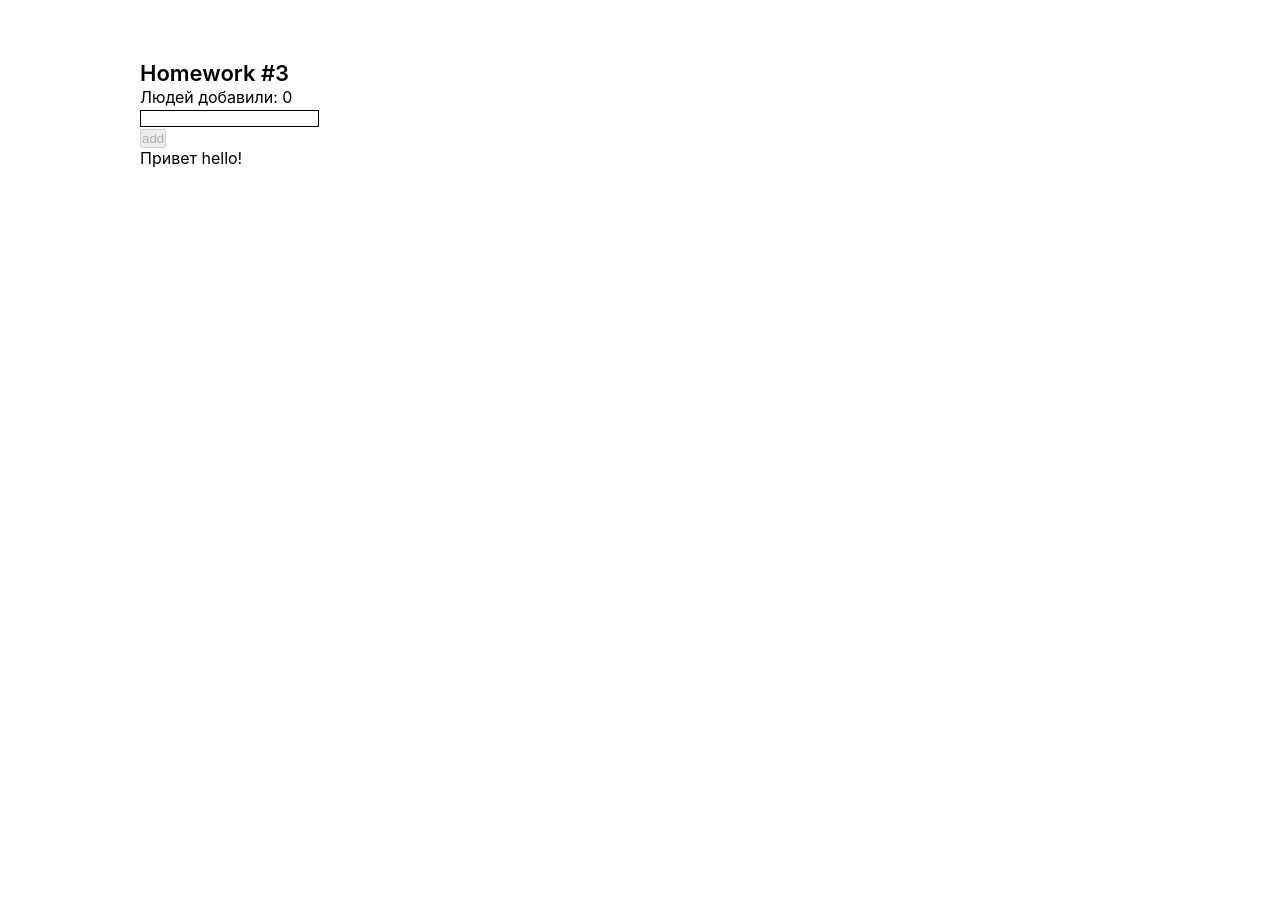
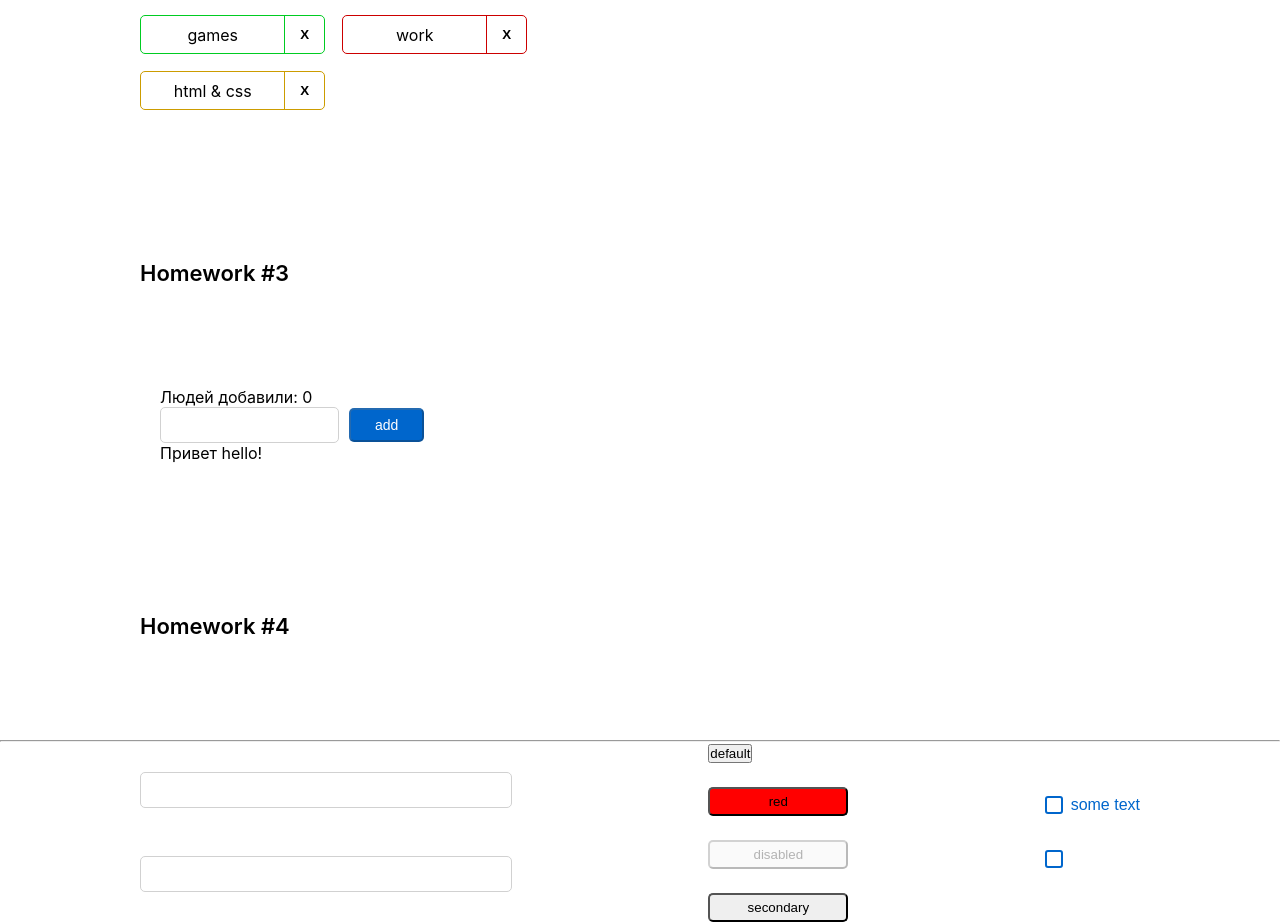
Before and after one commit to Rosh95/hws2-master, a React (Create React App) app: page / in a window 1280 px wide. Shown: the part 999-1921 px from the top of the page. Before the commit the page ends 1167 px from the top, so only its background shows below. Built offline with nearby package versions, Linux system fonts and the light colour scheme.

Commit message:
did fourth Homework

```diff
--- a/src/s1-main/App.module.css
+++ b/src/s1-main/App.module.css
@@ -14,6 +14,7 @@
     margin: 0 auto;
     margin-top: 150px;
     max-width: 1000px;
+    margin-bottom: 100px;
 
 
 }
--- a/src/s1-main/App.tsx
+++ b/src/s1-main/App.tsx
@@ -3,6 +3,7 @@ import s from './App.module.css'
 import HW1 from '../s2-homeworks/hw01/HW1'
 import HW2 from '../s2-homeworks/hw02/HW2'
 import HW3 from '../s2-homeworks/hw03/HW3';
+import HW4 from '../s2-homeworks/hw04/HW4';
 
 function App() {
     return (
@@ -11,7 +12,7 @@ function App() {
             {/*раскомментировать по ходу выполнения*/}
             <HW2/>
             <HW3/>
-            {/*<HW4/>*/}
+            <HW4/>
 
             {/*при выполнении дз 5 и более - закомментировать здесь дз 1-4, так как они есть внутри дз 5*/}
             {/*<HW5/>*/}
--- a/src/s2-homeworks/hw03/Greeting.module.css
+++ b/src/s2-homeworks/hw03/Greeting.module.css
@@ -1,7 +1,10 @@
 .greetingForm {
+    margin-left: 20px;
+    margin-top: 20px;
 }
 
 .inputAndButtonContainer {
+
 }
 
 .error {
@@ -9,7 +12,10 @@
 }
 
 .input {
-    border: 1px solid black;
+    border: 1px solid #D1D1D1;
+    border-radius: 5px;
+    height: 36px;
+
 }
 
 .input:focus {
@@ -19,6 +25,13 @@
 }
 
 .button {
+    margin-left: 10px;
+    background: #0066cc;
+    color: white;
+    padding: 5px 24px;
+    font-size: 14px;
+    line-height: 20px;
+    border-radius: 5px;
 }
 
 .button:focus {
--- a/src/s2-homeworks/hw03/Greeting.tsx
+++ b/src/s2-homeworks/hw03/Greeting.tsx
@@ -46,19 +46,21 @@ const Greeting: React.FC<GreetingPropsType> = (
                         onKeyDown={onEnter}
                         onBlur={onBlur}
                     />
+                    <button
+                        id={'hw3-button'}
+                        onClick={addUser}
+                        className={s.button}
+                        disabled={!name.trim()}
+                    >
+                        add
+                    </button>
                     <div id={'hw3-error'} className={s.error}>
                         {error}
                     </div>
+
+
                 </div>
 
-                <button
-                    id={'hw3-button'}
-                    onClick={addUser}
-                    className={s.button}
-                    disabled={!name.trim()}
-                >
-                    add
-                </button>
             </div>
 
             {lastUserName && (
--- a/src/s2-homeworks/hw04/HW4.tsx
+++ b/src/s2-homeworks/hw04/HW4.tsx
@@ -13,6 +13,7 @@ const HW4 = () => {
     return (
         <div id={'hw4'}>
             <div className={s2.hwTitle}>Homework #4</div>
+            <hr/>
             {/*демонстрация возможностей компонент:*/}
             <div className={s2.hw}>
                 <Stand />
--- a/src/s2-homeworks/hw04/common/c1-SuperInputText/SuperInputText.module.css
+++ b/src/s2-homeworks/hw04/common/c1-SuperInputText/SuperInputText.module.css
@@ -2,6 +2,10 @@
 }
 
 .input {
+    border: 1px solid #D1D1D1;
+    border-radius: 5px;
+    height: 36px;
+    width: 372px;
 }
 
 .inputWrapper {
@@ -11,6 +15,7 @@
 }
 
 .errorInput {
+    border: 1px solid red;
 }
 
 .errorInput:focus {
--- a/src/s2-homeworks/hw04/common/c2-SuperButton/SuperButton.module.css
+++ b/src/s2-homeworks/hw04/common/c2-SuperButton/SuperButton.module.css
@@ -1,22 +1,30 @@
 .button {
+    padding: 5px 24px;
+    width: 140px;
+    border-radius: 5px;
 }
 
 .disabled {
+
 }
 
 .secondary {
 }
 
 .default {
+    background: #0066CC;
 }
 
 .red {
+    background-color: red;
 }
 
 .default:hover {
+    background: #0080FF;
 }
 
 .red:hover {
+    background-color: red;
 }
 
 .secondary:hover {
--- a/src/s2-homeworks/hw04/common/c2-SuperButton/SuperButton.tsx
+++ b/src/s2-homeworks/hw04/common/c2-SuperButton/SuperButton.tsx
@@ -18,6 +18,13 @@ const SuperButton: React.FC<SuperButtonPropsType> = (
     }
 ) => {
     const finalClassName = s.button
+        + (disabled ? ' ' + s.disabled :
+            xType === 'red' ? ' ' + s.red :
+                xType === 'secondary' ? ' ' + s.secondary :
+                    s.default)
+
+
+
         // + (disabled
         //         ? ...
         //         : xType === 'red'
--- a/src/s2-homeworks/hw04/common/c3-SuperCheckbox/SuperCheckbox.tsx
+++ b/src/s2-homeworks/hw04/common/c3-SuperCheckbox/SuperCheckbox.tsx
@@ -27,6 +27,12 @@ const SuperCheckbox: React.FC<SuperCheckboxPropsType> = (
     }
 ) => {
     const onChangeCallback = (e: ChangeEvent<HTMLInputElement>) => {
+        if (onChangeChecked) {
+            onChangeChecked(e.currentTarget.checked)
+        }
+        if (onChange) {
+            onChange(e)
+        }
         // задачка на написание онченджа
 
     }
```
